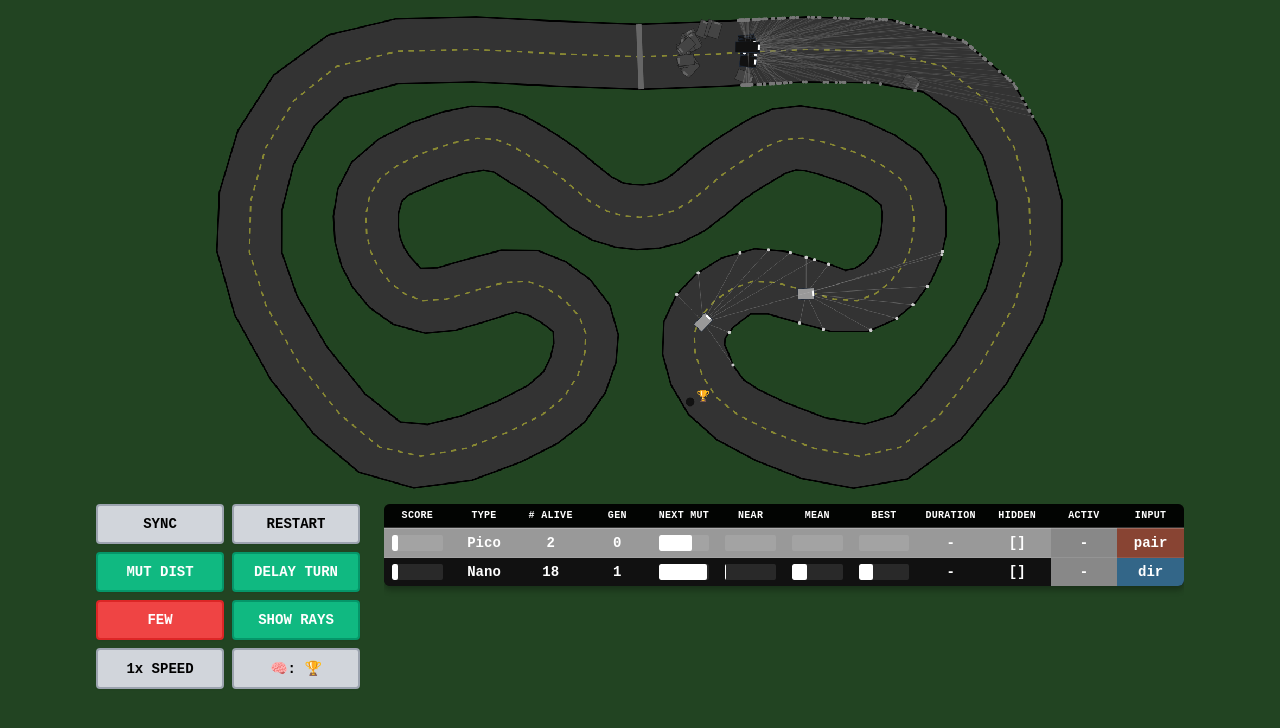
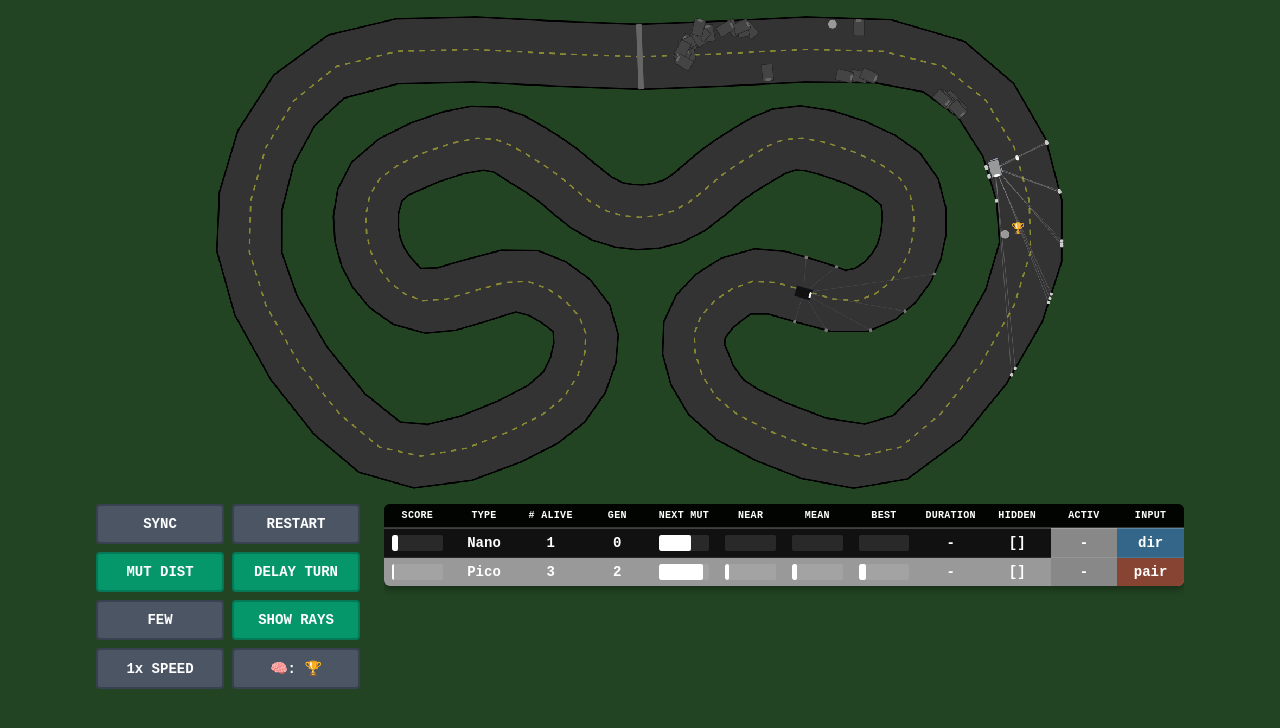
Before and after one commit to niembro64/car-racing-ai, a Vue app: page / in a window 1280 px wide. Shown: the top 728 px of the page. Built offline with nearby package versions, Linux system fonts and the light colour scheme.

Commit message:
pre zero

```diff
--- a/src/components/CarSimulator.vue
+++ b/src/components/CarSimulator.vue
@@ -2135,68 +2135,41 @@ button {
   font-family: 'Courier New', 'Courier', monospace;
   font-size: 14px;
   font-weight: bold;
-  transition: all 0.2s ease;
-  box-shadow: 0 1px 2px 0 rgba(0, 0, 0, 0.05);
+  transition: background 0.15s ease, border-color 0.15s ease;
   touch-action: manipulation;
   user-select: none;
   -webkit-tap-highlight-color: transparent;
   margin: 0;
-  background: #d1d5db;
-  color: #000000;
-  border: 2px solid #9ca3af;
+  background: #4b5563;
+  color: #ffffff;
+  border: 2px solid #374151;
 }
 
 button:hover {
-  background: #e5e7eb;
-  border-color: #6b7280;
-}
-
-/* SYNC and RESET buttons (first two) - flash green when pressed */
-button:nth-child(1):active,
-button:nth-child(2):active {
-  transform: translateY(0);
-  box-shadow: 0 1px 2px 0 rgba(0, 0, 0, 0.05);
-  background: #10b981;
+  background: #6b7280;
+  border-color: #4b5563;
+}
+
+button:active {
+  background: #374151;
+  border-color: #1f2937;
+}
+
+/* Toggle buttons - active state (green when on) */
+button.active {
+  background: #059669;
   color: #ffffff;
-  border-color: #059669;
-}
-
-/* Toggle buttons - active state (green) */
-button.active {
-  background: #10b981;
-  color: #ffffff;
-  border-color: #059669;
+  border-color: #047857;
 }
 
 button.active:hover {
-  background: #059669;
-  border-color: #047857;
+  background: #047857;
+  border-color: #065f46;
 }
 
 button.active:active {
-  background: #047857;
-}
-
-/* Toggle buttons - inactive state (red) */
-button:nth-child(3):not(.active),
-button:nth-child(4):not(.active),
-button:nth-child(5):not(.active) {
-  background: #ef4444;
-  color: #ffffff;
-  border-color: #dc2626;
-}
-
-button:not(.active):nth-child(3):hover,
-button:not(.active):nth-child(4):hover,
-button:not(.active):nth-child(5):hover {
-  background: #dc2626;
-  border-color: #b91c1c;
-}
-
-button:not(.active):nth-child(3):active,
-button:not(.active):nth-child(4):active,
-button:not(.active):nth-child(5):active {
-  background: #b91c1c;
+  background: #065f46;
+  border-color: #064e3b;
 }
 
 /* Graph View */
--- a/src/config.ts
+++ b/src/config.ts
@@ -168,13 +168,13 @@ export const CONFIG: Config = {
       },
       bezierPoints: [0, 0, 1, 1], // Linear decay from base to min
       rankMultiplier: {
-        min: 0.05, // Standard minimum multiplier (50% of base)
+        min: 0.00000001, // Standard minimum multiplier (50% of base)
         max: 2.0, // Standard maximum multiplier (200% of base)
         curvePower: 2, // Quadratic curve for gradual increase
       },
       progressive: {
         enabled: false, // Disabled for standard training
-        baseVariance: 0.001,
+        baseVariance: 0.01,
         growthRate: 0.05,
         growthType: 'exponential',
       },
--- a/src/config_nn.ts
+++ b/src/config_nn.ts
@@ -1,6 +1,6 @@
 import { print } from './utils/logger';
 
-const sra = [0, 0.05, 0.125, 0.3, 0.5];
+const sra = [0, 0.1, 0.25, 0.5];
 
 export const SENSOR_RAY_ANGLES: number[] = [];
 
```
